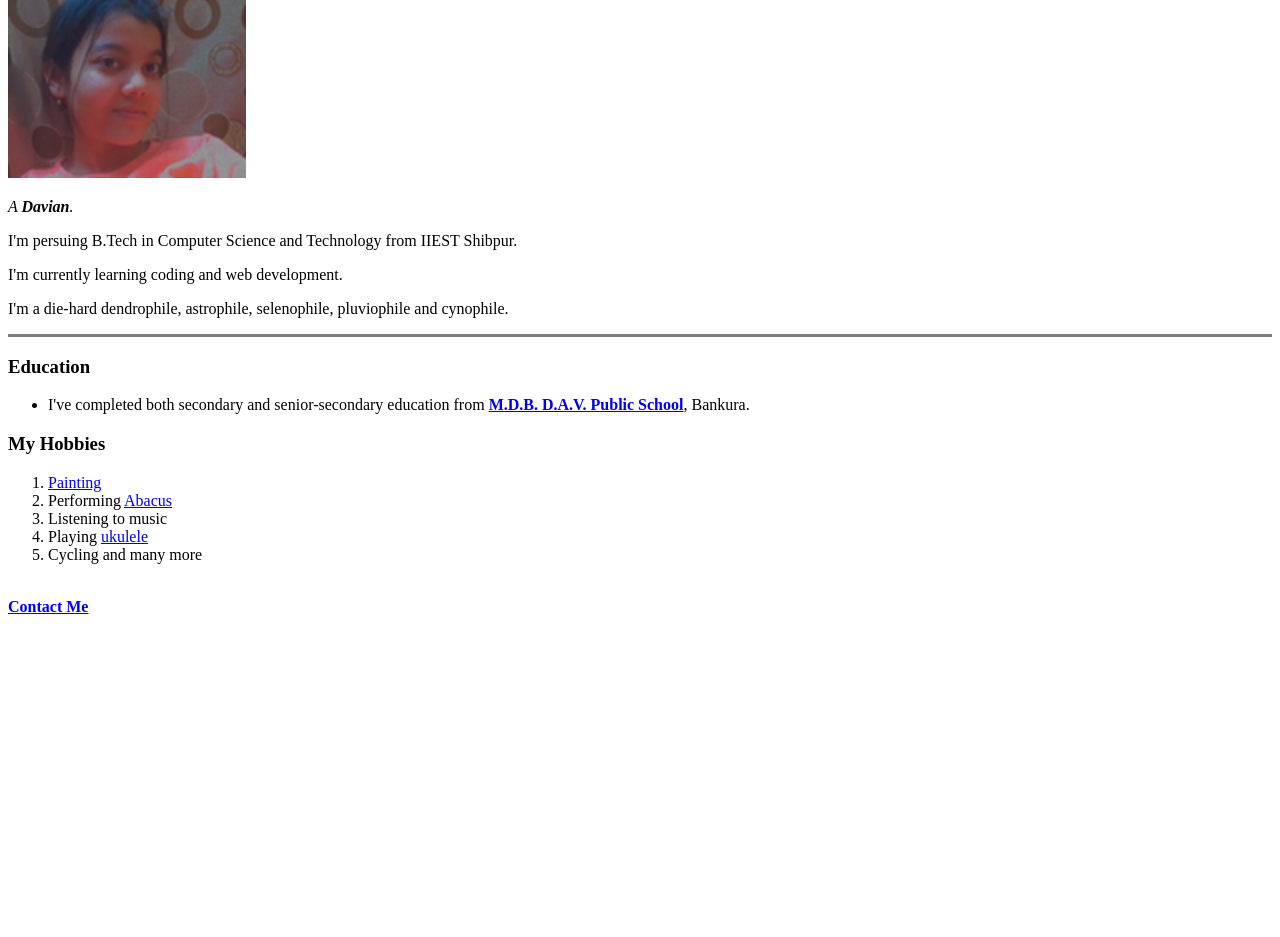
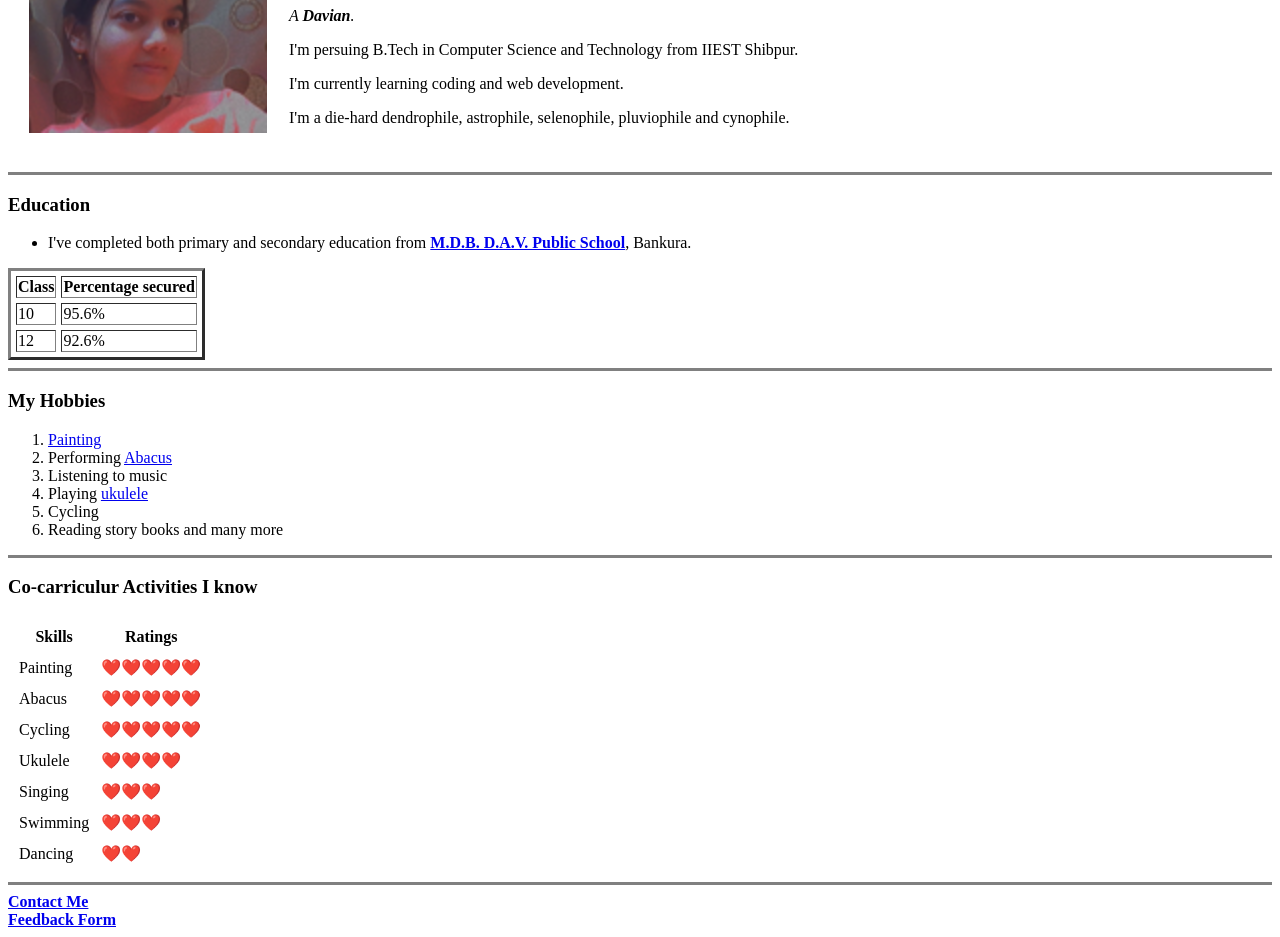
Before and after one commit to aditikarmakar1602/Aditi-s-Personal-Site, a plain HTML site: page index.html in a window 1280 px wide. Shown: the part 102-1039 px from the top of the page. Before the commit the page ends 800 px from the top, so only its background shows below. Drawn offline with Linux system fonts and the light colour scheme.

Commit message:
Update index.html

```diff
--- a/index.html
+++ b/index.html
@@ -4,30 +4,96 @@
 <head>
   <meta charset="utf-8">
   <title>Aditi's Personal Site</title>
+
+  <link rel="stylesheet" href="css/styles.css">
+
 </head>
 
 <body>
-  <h1>Aditi Karmakar</h1>
-  <img src="Images/Aditi.png.png" alt="Aditi's Profile Picture">
-  <p><em>A <strong>Davian</strong>.</em></p>
-  <p>I'm persuing B.Tech in Computer Science and Technology from IIEST Shibpur.</p>
-  <p>I'm currently learning coding and web development.</p>
-  <p>I'm a die-hard dendrophile, astrophile, selenophile, pluviophile and cynophile.</p>
+  <table cellspacing="20">
+    <td><img src="Images/Aditi.png.png" alt="Aditi's Profile Picture"></td>
+    <td>
+      <h1>Aditi Karmakar</h1>
+      <p><em>A <strong>Davian</strong>.</em></p>
+      <p>I'm persuing B.Tech in Computer Science and Technology from IIEST Shibpur.</p>
+      <p>I'm currently learning coding and web development.</p>
+      <p>I'm a die-hard dendrophile, astrophile, selenophile, pluviophile and cynophile.</p>
+    </td>
+  </table>
   <hr size="3" noshade />
   <h3>Education</h3>
   <ul>
-    <li>I've completed both secondary and senior-secondary education from <strong><a href="http://mdbdavbankura.com/">M.D.B. D.A.V. Public School</a></strong>, Bankura.</li>
+    <li>I've completed both primary and secondary education from <strong><a href="http://mdbdavbankura.com/">M.D.B. D.A.V. Public School</a></strong>, Bankura.</li>
   </ul>
+  <table border="3" cellspacing="5">
+    <thead>
+      <tr>
+        <th>Class</th>
+        <th>Percentage secured</th>
+      </tr>
+    </thead>
+    <tbody>
+      <tr>
+        <td>10</td>
+        <td>95.6%</td>
+      </tr>
+      <tr>
+        <td>12</td>
+        <td>92.6%</td>
+      </tr>
+    </tbody>
+  </table>
+  <hr size="3" noshade>
   <h3>My Hobbies</h3>
   <ol>
     <li><a href="Painting.html">Painting</a></li>
     <li>Performing <a href="https://en.wikipedia.org/wiki/Abacus">Abacus</a></li>
     <li>Listening to music</li>
     <li>Playing <a href="https://en.wikipedia.org/wiki/Ukulele">ukulele</a></li>
-    <li>Cycling and many more</li>
+    <li>Cycling</li>
+    <li>Reading story books and many more</li>
   </ol>
-  <br>
+  <hr size="3" noshade>
+  <h3>Co-carriculur Activities I know</h3>
+  <table cellspacing="10">
+    <thead>
+      <th>Skills</th>
+      <th>Ratings</th>
+    </thead>
+    <tbody>
+      <tr>
+        <td>Painting</td>
+        <td>❤️❤️❤️❤️❤️</td>
+      <tr>
+        <td>Abacus</td>
+        <td>❤️❤️❤️❤️❤️</td>
+      </tr>
+      <tr>
+        <td>Cycling</td>
+        <td>❤️❤️❤️❤️❤️</td>
+      </tr>
+      <tr>
+        <td>Ukulele</td>
+        <td>❤️❤️❤️❤️</td>
+      </tr>
+      <tr>
+        <td>Singing</td>
+        <td>❤️❤️❤️</td>
+      </tr>
+      <tr>
+        <td>Swimming</td>
+        <td>❤️❤️❤️</td>
+      </tr>
+      <tr>
+        <td>Dancing</td>
+        <td>❤️❤️</td>
+      </tr>
+    </tbody>
+  </table>
+  <hr size="3" noshade>
   <strong><a href="Links.html">Contact Me</a></strong>
+  <br />
+  <strong><a href="Feedback.html">Feedback Form</a></strong>
 </body>
 
 </html>
```
